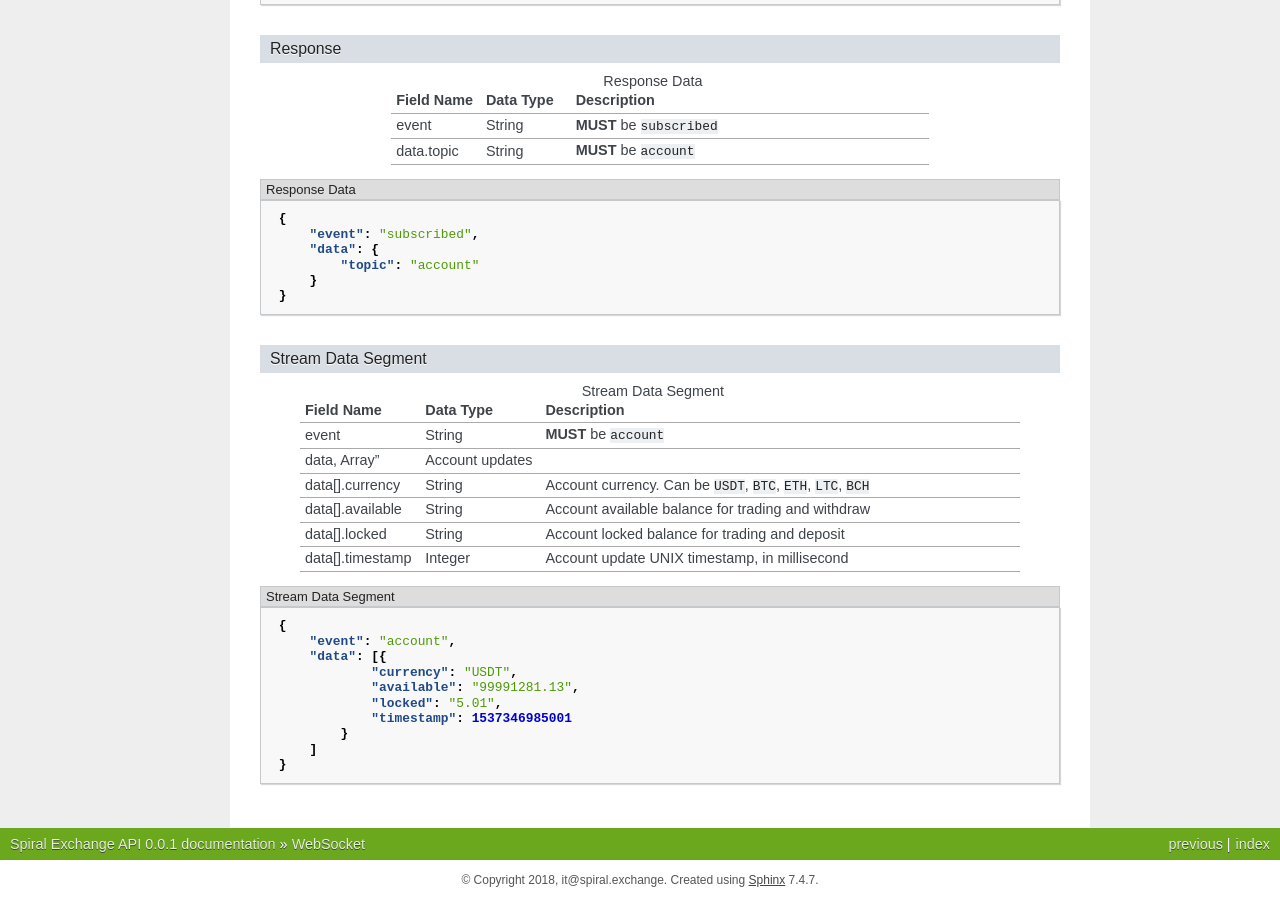
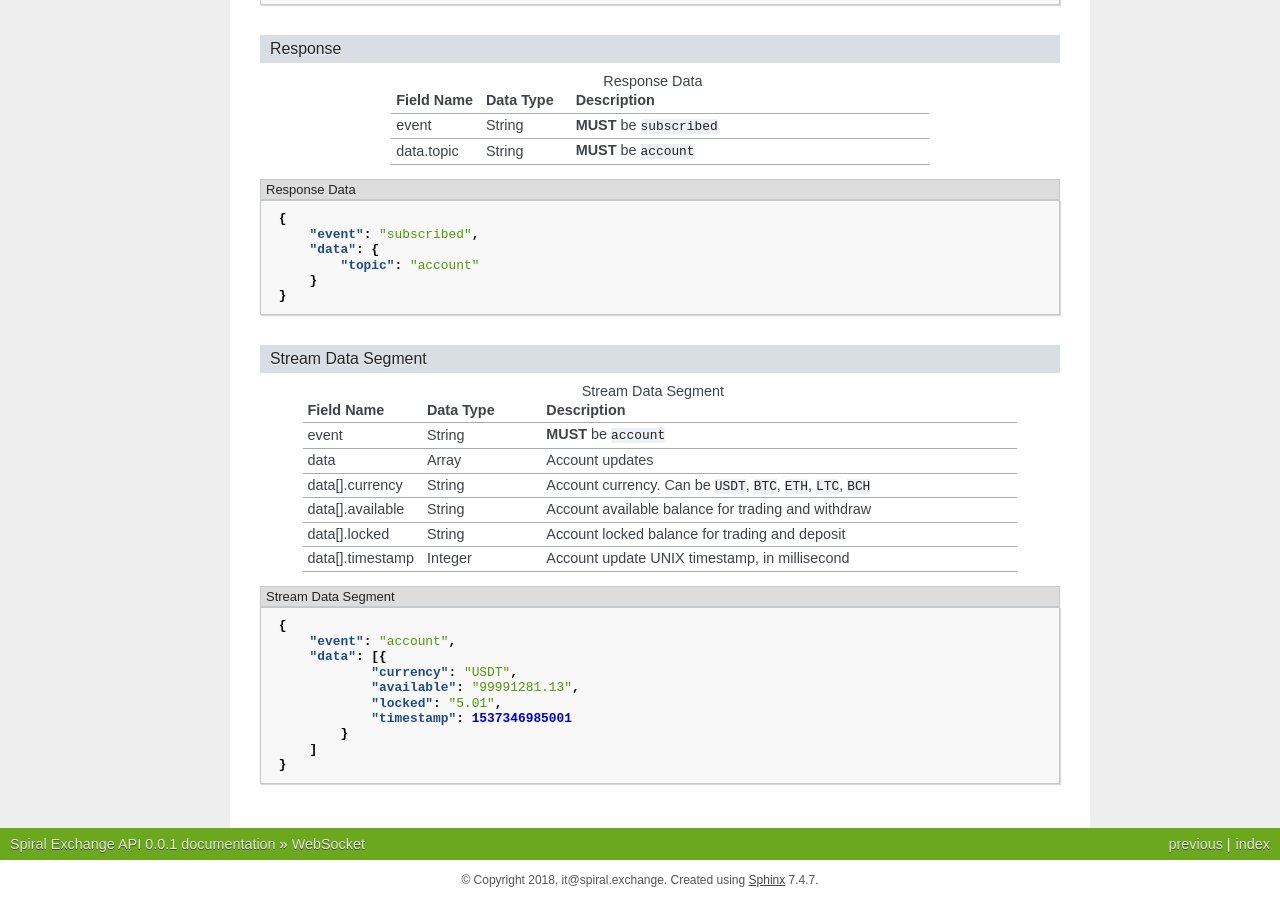
Before and after one commit to spiralexchange/spiral-api-docs, a Sphinx documentation site: the page built from docs/websocket.rst, in a window 1280 px wide and 900 px high, scrolled down 8169 px. Built offline with Sphinx 7.4.7, drawn with Linux system fonts in a browser that asks for light colours; formulas are drawn with MathJax 3.

```diff
--- a/docs/websocket.rst
+++ b/docs/websocket.rst
@@ -512,7 +512,7 @@ Stream Data Segment
     :escape: \
 
     "event", "String", "**MUST** be ``account``"
-    "data, "Array", "Account updates"
+    "data", "Array", "Account updates"
     "data[].currency", "String", "| Account currency. Can be ``USDT``, ``BTC``, ``ETH``, ``LTC``, ``BCH``"
     "data[].available", "String", "Account available balance for trading and withdraw"
     "data[].locked", "String", "Account locked balance for trading and deposit"
```
